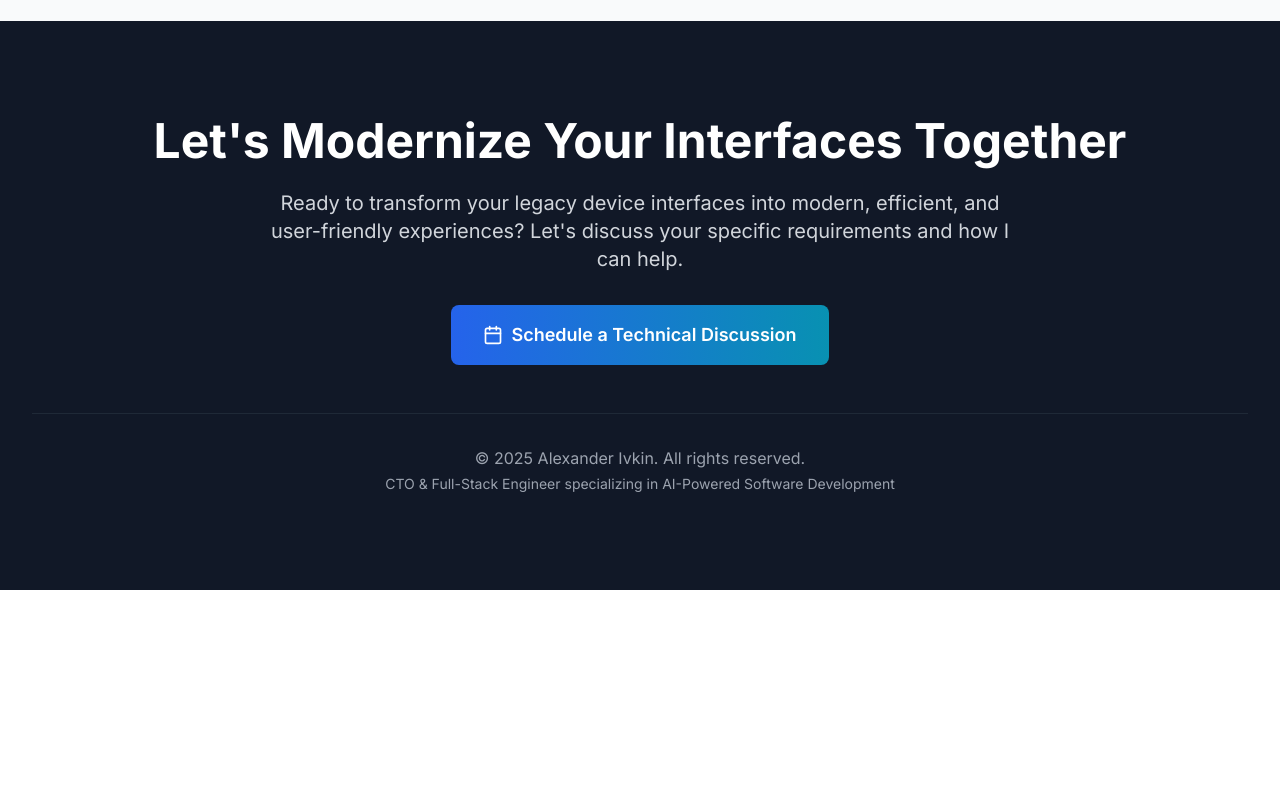
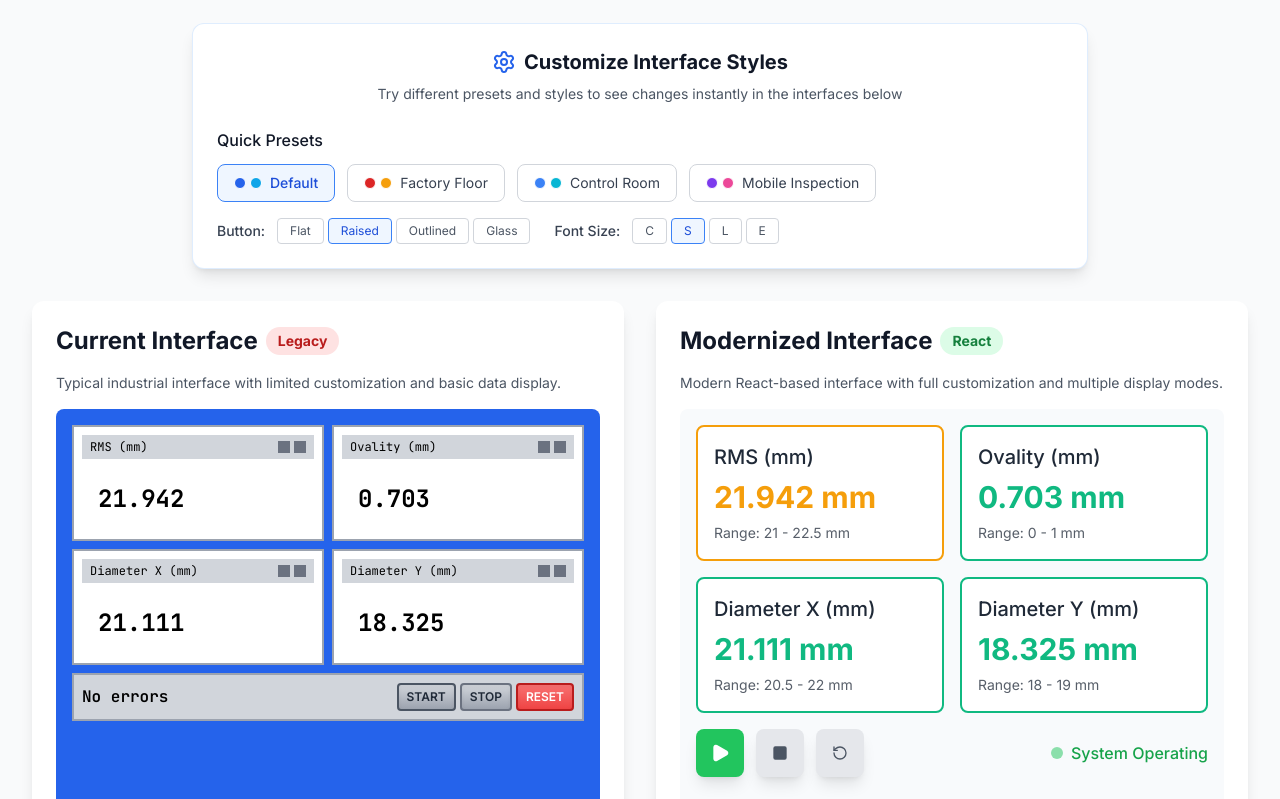
Before and after one commit to evekeen/ui-portfolio, a React (Vite) app: page / in a window 1280 px wide. Shown: the part 8340-9139 px from the top of the page. Before the commit the page ends 8930 px from the top, so only its background shows below. Built offline with nearby package versions, Linux system fonts and the light colour scheme.

Commit message:
Updated demo

```diff
--- a/src/components/sections/ZumbachDemo.tsx
+++ b/src/components/sections/ZumbachDemo.tsx
@@ -1,7 +1,7 @@
 import React, { useState, useEffect } from 'react';
 import { motion } from 'framer-motion';
-import { Play, Pause, Settings, Zap, ChevronDown, ChevronUp, DollarSign, Clock, Users, Target } from 'lucide-react';
-import { ThemeProvider } from '../../contexts/ThemeContext';
+import { Play, Pause, Settings, Zap, DollarSign, Clock, Users, Target, Square, RotateCcw } from 'lucide-react';
+import { ThemeProvider, useTheme } from '../../contexts/ThemeContext';
 import { StyleControlPanel } from '../ui/StyleControlPanel';
 import { MeasurementDisplay } from '../ui/MeasurementDisplay';
 import { IndustrialButton } from '../ui/IndustrialButton';
@@ -67,11 +67,12 @@ const LegacyInterface: React.FC<{ data: MeasurementData[] }> = ({ data }) => (
           </div>
         </div>
       ))}
-      <div className="col-span-2 border-2 border-gray-400 bg-gray-300 p-2 flex items-center justify-center">
+      <div className="col-span-2 border-2 border-gray-400 bg-gray-300 p-2 flex items-center justify-between">
         <span className="text-black font-semibold">No errors</span>
-        <div className="ml-auto flex gap-2">
-          <div className="w-6 h-6 bg-gray-500"></div>
-          <div className="w-6 h-6 bg-gray-500"></div>
+        <div className="flex gap-1">
+          <IndustrialButton variant="primary" styleOverride="industrial" className="!px-2 !py-1 !text-xs">START</IndustrialButton>
+          <IndustrialButton variant="secondary" styleOverride="industrial" className="!px-2 !py-1 !text-xs">STOP</IndustrialButton>
+          <IndustrialButton variant="danger" styleOverride="industrial" className="!px-2 !py-1 !text-xs">RESET</IndustrialButton>
         </div>
       </div>
     </div>
@@ -79,6 +80,28 @@ const LegacyInterface: React.FC<{ data: MeasurementData[] }> = ({ data }) => (
 );
 
 const ModernInterface: React.FC<{ data: MeasurementData[] }> = ({ data }) => {
+  const [isSystemRunning, setIsSystemRunning] = useState(true);
+  const { currentTheme } = useTheme();
+
+  const getButtonStyle = () => {
+    const { buttonStyle } = currentTheme.components;
+
+    const baseClasses = "w-12 h-12 flex items-center justify-center transition-all duration-200";
+
+    switch (buttonStyle) {
+      case 'flat':
+        return `${baseClasses} rounded-lg`;
+      case 'raised':
+        return `${baseClasses} rounded-lg shadow-lg hover:shadow-xl`;
+      case 'outlined':
+        return `${baseClasses} rounded-lg border-2`;
+      case 'glassmorphism':
+        return `${baseClasses} rounded-2xl backdrop-blur-md bg-white/20 border border-white/30 shadow-xl`;
+      default:
+        return `${baseClasses} rounded-full`;
+    }
+  };
+
   return (
     <div className="min-h-[400px] p-4 rounded-lg" style={{ backgroundColor: '#f8fafc' }}>
       <div className="grid grid-cols-2 gap-4 h-full">
@@ -87,14 +110,53 @@ const ModernInterface: React.FC<{ data: MeasurementData[] }> = ({ data }) => {
         ))}
       </div>
       <div className="mt-4 flex justify-between items-center">
-        <div className="flex gap-2">
-          <IndustrialButton variant="primary">Start</IndustrialButton>
-          <IndustrialButton variant="secondary">Stop</IndustrialButton>
-          <IndustrialButton variant="danger">Reset</IndustrialButton>
+        <div className="flex gap-3">
+          <button
+            onClick={() => setIsSystemRunning(true)}
+            className={`${getButtonStyle()} ${
+              isSystemRunning
+                ? 'bg-green-500 text-white shadow-lg'
+                : 'bg-gray-200 text-gray-600 hover:bg-green-100'
+            } ${currentTheme.components.buttonStyle === 'outlined' ? 'border-green-500' : ''}`}
+            title="Start System"
+          >
+            <Play className="w-5 h-5" fill={isSystemRunning ? 'white' : 'currentColor'} />
+          </button>
+          <button
+            onClick={() => setIsSystemRunning(false)}
+            className={`${getButtonStyle()} ${
+              !isSystemRunning
+                ? 'bg-red-500 text-white shadow-lg'
+                : 'bg-gray-200 text-gray-600 hover:bg-red-100'
+            } ${currentTheme.components.buttonStyle === 'outlined' ? 'border-red-500' : ''}`}
+            title="Stop System"
+          >
+            <Square className="w-4 h-4" fill={!isSystemRunning ? 'white' : 'currentColor'} />
+          </button>
+          <button
+            onClick={() => {
+              setIsSystemRunning(false);
+              setTimeout(() => setIsSystemRunning(true), 500);
+            }}
+            className={`${getButtonStyle()} bg-gray-200 text-gray-600 hover:bg-blue-100 hover:text-blue-600 ${
+              currentTheme.components.buttonStyle === 'outlined' ? 'border-blue-500' : ''
+            }`}
+            title="Reset System"
+          >
+            <RotateCcw className="w-4 h-4" />
+          </button>
         </div>
-        <div className="flex items-center gap-2 text-green-600">
-          <div className="w-3 h-3 bg-green-500 rounded-full animate-pulse"></div>
-          <span className="font-medium">System Operating</span>
+        <div className="flex items-center gap-2">
+          <div className={`w-3 h-3 rounded-full ${
+            isSystemRunning
+              ? 'bg-green-500 animate-pulse'
+              : 'bg-red-500'
+          }`}></div>
+          <span className={`font-medium ${
+            isSystemRunning ? 'text-green-600' : 'text-red-600'
+          }`}>
+            {isSystemRunning ? 'System Operating' : 'System Stopped'}
+          </span>
         </div>
       </div>
     </div>
@@ -104,7 +166,6 @@ const ModernInterface: React.FC<{ data: MeasurementData[] }> = ({ data }) => {
 const ZumbachDemoContent: React.FC = () => {
   const [measurementData, setMeasurementData] = useState<MeasurementData[]>(generateMeasurementData());
   const [isRunning, setIsRunning] = useState(true);
-  const [isDemoOpen, setIsDemoOpen] = useState(false);
 
   useEffect(() => {
     if (!isRunning) return;
@@ -241,66 +302,46 @@ const ZumbachDemoContent: React.FC = () => {
           </Button>
         </motion.div>
 
-        {/* Interactive Demo Toggle */}
+        {/* Interactive Demo Section */}
         <motion.div
           initial={{ opacity: 0, y: 30 }}
           whileInView={{ opacity: 1, y: 0 }}
           transition={{ duration: 0.8, delay: 0.6 }}
           viewport={{ once: true }}
-          className="text-center mb-8"
+          className="text-center mb-16"
         >
-          <button
-            onClick={() => setIsDemoOpen(!isDemoOpen)}
-            className="inline-flex items-center gap-3 bg-white rounded-xl shadow-lg border border-gray-200 px-6 py-4 hover:shadow-xl transition-all"
-          >
-            <Settings className="w-6 h-6 text-blue-600" />
-            <span className="text-lg font-semibold text-gray-900">
-              {isDemoOpen ? 'Hide' : 'View'} Interactive UI Demo
-            </span>
-            {isDemoOpen ? <ChevronUp className="w-5 h-5 text-gray-500" /> : <ChevronDown className="w-5 h-5 text-gray-500" />}
-          </button>
+          <h2 className="text-4xl sm:text-5xl font-bold text-gray-900 mb-6">
+            Interactive UI Demo
+          </h2>
+          <p className="text-xl text-gray-600 max-w-4xl mx-auto mb-12">
+            Experience how device interfaces can be modernized with customizable components,
+            real-time data visualization, and industrial-grade design patterns.
+          </p>
         </motion.div>
 
-        {/* Collapsible Demo Section */}
-        {isDemoOpen && (
-          <motion.div
-            initial={{ opacity: 0, height: 0 }}
-            animate={{ opacity: 1, height: 'auto' }}
-            exit={{ opacity: 0, height: 0 }}
-            transition={{ duration: 0.5 }}
-            className="overflow-hidden"
-          >
+        <motion.div
+          initial={{ opacity: 0, y: 30 }}
+          whileInView={{ opacity: 1, y: 0 }}
+          transition={{ duration: 0.8, delay: 0.8 }}
+          viewport={{ once: true }}
+        >
             <div className="text-center mb-8">
-              <p className="text-lg text-gray-600 max-w-3xl mx-auto mb-6">
-                Experience how device interfaces can be modernized with customizable components,
-                real-time data visualization, and industrial-grade design patterns.
-              </p>
 
-              <div className="flex justify-center items-center gap-4 mb-8">
-                <button
-                  onClick={() => setIsRunning(!isRunning)}
-                  className="flex items-center gap-2 bg-blue-600 text-white px-4 py-2 rounded-lg hover:bg-blue-700 transition-colors"
-                >
-                  {isRunning ? <Pause className="w-4 h-4" /> : <Play className="w-4 h-4" />}
-                  {isRunning ? 'Pause' : 'Start'} Real-time Data
-                </button>
-              </div>
-
-              {/* Embedded Style Control Panel */}
+              {/* Style Control Panel */}
               <motion.div
                 initial={{ opacity: 0, y: 20 }}
                 animate={{ opacity: 1, y: 0 }}
                 transition={{ duration: 0.6, delay: 0.2 }}
                 className="mb-8"
               >
-                <div className="bg-white rounded-xl shadow-lg border border-blue-200/50 p-4">
-                  <div className="text-center mb-4">
-                    <h3 className="text-lg font-bold text-gray-900 mb-1 flex items-center justify-center gap-2">
-                      <Settings className="w-5 h-5 text-blue-600" />
-                      Customize Interface
+                <div className="bg-white rounded-xl shadow-lg border border-blue-200/50 p-6 max-w-4xl mx-auto">
+                  <div className="text-center mb-6">
+                    <h3 className="text-xl font-bold text-gray-900 mb-2 flex items-center justify-center gap-2">
+                      <Settings className="w-6 h-6 text-blue-600" />
+                      Customize Interface Styles
                     </h3>
                     <p className="text-sm text-gray-600">
-                      Try different styles and see changes instantly below
+                      Try different presets and styles to see changes instantly in the interfaces below
                     </p>
                   </div>
                   <StyleControlPanel embedded={true} />
@@ -321,7 +362,7 @@ const ZumbachDemoContent: React.FC = () => {
                 Current Interface
                 <span className="text-sm bg-red-100 text-red-700 px-3 py-1 rounded-full">Legacy</span>
               </h3>
-              <p className="text-gray-600 mb-4">
+              <p className="text-gray-600 mb-4 text-sm">
                 Typical industrial interface with limited customization and basic data display.
               </p>
               <LegacyInterface data={measurementData} />
@@ -350,7 +391,7 @@ const ZumbachDemoContent: React.FC = () => {
                 Modernized Interface
                 <span className="text-sm bg-green-100 text-green-700 px-3 py-1 rounded-full">React</span>
               </h3>
-              <p className="text-gray-600 mb-4">
+              <p className="text-gray-600 mb-4 text-sm">
                 Modern React-based interface with full customization and multiple display modes.
               </p>
               <ModernInterface data={measurementData} />
@@ -407,8 +448,7 @@ const ZumbachDemoContent: React.FC = () => {
             </p>
           </div>
         </motion.div>
-          </motion.div>
-        )}
+        </motion.div>
       </div>
     </div>
   );
--- a/src/components/ui/IndustrialButton.tsx
+++ b/src/components/ui/IndustrialButton.tsx
@@ -4,11 +4,13 @@ import { useTheme } from '../../contexts/ThemeContext';
 interface IndustrialButtonProps extends ButtonHTMLAttributes<HTMLButtonElement> {
   children: React.ReactNode;
   variant?: 'primary' | 'secondary' | 'danger';
+  styleOverride?: 'modern' | 'industrial' | 'glass' | 'neon';
 }
 
 export const IndustrialButton: React.FC<IndustrialButtonProps> = ({
   children,
   variant = 'primary',
+  styleOverride,
   className = '',
   ...props
 }) => {
@@ -17,6 +19,7 @@ export const IndustrialButton: React.FC<IndustrialButtonProps> = ({
   const getButtonStyles = () => {
     const { buttonStyle } = currentTheme.components;
     const scale = currentTheme.typography.scale;
+    const effectiveStyle = styleOverride || buttonStyle;
 
     const scaleClasses = {
       compact: 'px-3 py-2 text-sm',
@@ -25,46 +28,95 @@ export const IndustrialButton: React.FC<IndustrialButtonProps> = ({
       'extra-large': 'px-8 py-4 text-xl',
     };
 
-    const baseClasses = `font-semibold transition-all duration-200 ${scaleClasses[scale]} ${
-      buttonStyle === 'flat' ? 'border-none' :
-      buttonStyle === 'raised' ? 'shadow-lg hover:shadow-xl' :
-      buttonStyle === 'outlined' ? 'border-2 bg-transparent' :
-      'backdrop-blur-sm border border-white/20'
-    }`;
+    // Style-specific base classes
+    const styleClasses = {
+      modern: 'rounded-xl border-none shadow-md hover:shadow-lg transform hover:scale-105',
+      industrial: 'rounded border-2 shadow-inner bg-gradient-to-b from-gray-300 to-gray-400 text-gray-800',
+      glass: 'rounded-2xl backdrop-blur-md bg-white/20 border border-white/30 shadow-xl',
+      neon: 'rounded-lg border-2 shadow-lg hover:shadow-2xl hover:shadow-current/50',
+      flat: 'border-none rounded-md',
+      raised: 'shadow-lg hover:shadow-xl rounded-md',
+      outlined: 'border-2 bg-transparent rounded-md',
+      glassmorphism: 'backdrop-blur-sm border border-white/20 rounded-lg'
+    };
 
-    const variantClasses = {
-      primary: buttonStyle === 'outlined'
+    const baseClasses = `font-semibold transition-all duration-200 ${scaleClasses[scale]} ${styleClasses[effectiveStyle] || styleClasses.flat}`;
+
+    const getVariantColors = () => {
+      if (effectiveStyle === 'industrial') {
+        return {
+          primary: 'border-gray-600 hover:bg-gray-500 hover:text-white',
+          secondary: 'border-gray-500 hover:bg-gray-400',
+          danger: 'border-red-700 bg-gradient-to-b from-red-400 to-red-500 text-white hover:from-red-500 hover:to-red-600'
+        };
+      }
+
+      if (effectiveStyle === 'neon') {
+        return {
+          primary: 'border-cyan-400 bg-gradient-to-r from-blue-600 to-cyan-600 text-white hover:from-blue-500 hover:to-cyan-500',
+          secondary: 'border-purple-400 bg-gradient-to-r from-purple-600 to-pink-600 text-white hover:from-purple-500 hover:to-pink-500',
+          danger: 'border-red-400 bg-gradient-to-r from-red-600 to-orange-600 text-white hover:from-red-500 hover:to-orange-500'
+        };
+      }
+
+      if (effectiveStyle === 'glass') {
+        return {
+          primary: 'text-blue-800 hover:bg-white/30',
+          secondary: 'text-purple-800 hover:bg-white/30',
+          danger: 'text-red-800 hover:bg-white/30'
+        };
+      }
+
+      // Modern and default styles
+      return {
+        primary: effectiveStyle === 'outlined'
           ? `border-[${currentTheme.colors.primary}] text-[${currentTheme.colors.primary}] hover:bg-[${currentTheme.colors.primary}] hover:text-white`
           : `bg-[${currentTheme.colors.primary}] text-white hover:opacity-90`,
-      secondary: buttonStyle === 'outlined'
+        secondary: effectiveStyle === 'outlined'
           ? `border-[${currentTheme.colors.secondary}] text-[${currentTheme.colors.secondary}] hover:bg-[${currentTheme.colors.secondary}] hover:text-white`
           : `bg-[${currentTheme.colors.secondary}] text-white hover:opacity-90`,
-      danger: buttonStyle === 'outlined'
+        danger: effectiveStyle === 'outlined'
           ? `border-[${currentTheme.colors.error}] text-[${currentTheme.colors.error}] hover:bg-[${currentTheme.colors.error}] hover:text-white`
           : `bg-[${currentTheme.colors.error}] text-white hover:opacity-90`,
       };
+    };
 
+    const variantClasses = getVariantColors();
     return `${baseClasses} ${variantClasses[variant]}`;
+  };
+
+  const getInlineStyles = () => {
+    const effectiveStyle = styleOverride || currentTheme.components.buttonStyle;
+
+    // For special styles, don't override with theme colors
+    if (['industrial', 'neon', 'glass'].includes(effectiveStyle)) {
+      return {
+        fontFamily: currentTheme.typography.fontFamily,
+      };
+    }
+
+    // Default theme-based styling
+    return {
+      backgroundColor: effectiveStyle === 'outlined' ? 'transparent' :
+        variant === 'primary' ? currentTheme.colors.primary :
+        variant === 'secondary' ? currentTheme.colors.secondary :
+        currentTheme.colors.error,
+      borderColor: effectiveStyle === 'outlined' ?
+        (variant === 'primary' ? currentTheme.colors.primary :
+         variant === 'secondary' ? currentTheme.colors.secondary :
+         currentTheme.colors.error) : 'transparent',
+      color: effectiveStyle === 'outlined' ?
+        (variant === 'primary' ? currentTheme.colors.primary :
+         variant === 'secondary' ? currentTheme.colors.secondary :
+         currentTheme.colors.error) : 'white',
+      fontFamily: currentTheme.typography.fontFamily,
+    };
   };
 
   return (
     <button
       className={`${getButtonStyles()} ${className}`}
-      style={{
-        backgroundColor: currentTheme.components.buttonStyle === 'outlined' ? 'transparent' :
-          variant === 'primary' ? currentTheme.colors.primary :
-          variant === 'secondary' ? currentTheme.colors.secondary :
-          currentTheme.colors.error,
-        borderColor: currentTheme.components.buttonStyle === 'outlined' ?
-          (variant === 'primary' ? currentTheme.colors.primary :
-           variant === 'secondary' ? currentTheme.colors.secondary :
-           currentTheme.colors.error) : 'transparent',
-        color: currentTheme.components.buttonStyle === 'outlined' ?
-          (variant === 'primary' ? currentTheme.colors.primary :
-           variant === 'secondary' ? currentTheme.colors.secondary :
-           currentTheme.colors.error) : 'white',
-        fontFamily: currentTheme.typography.fontFamily,
-      }}
+      style={getInlineStyles()}
       {...props}
     >
       {children}
--- a/src/components/ui/StyleControlPanel.tsx
+++ b/src/components/ui/StyleControlPanel.tsx
@@ -39,7 +39,7 @@ export const StyleControlPanel: React.FC<StyleControlPanelProps> = ({ embedded =
       <div className="space-y-4">
         {/* Quick Presets - Horizontal Layout */}
         <div>
-          <h4 className="font-medium text-gray-900 mb-3">Quick Presets</h4>
+          <h4 className="font-medium text-gray-900 mb-3 text-left">Quick Presets</h4>
           <div className="flex gap-3 flex-wrap">
             {Object.entries(presetConfigs).map(([id, preset]) => (
               <button
@@ -64,13 +64,6 @@ export const StyleControlPanel: React.FC<StyleControlPanelProps> = ({ embedded =
                 <span className="text-sm">{preset.name}</span>
               </button>
             ))}
-            <button
-              onClick={resetTheme}
-              className="px-3 py-2 bg-gray-100 hover:bg-gray-200 text-gray-600 rounded-lg transition-colors flex items-center gap-1 text-sm"
-            >
-              <RotateCcw className="w-3 h-3" />
-              Reset
-            </button>
           </div>
         </div>
 
@@ -98,7 +91,7 @@ export const StyleControlPanel: React.FC<StyleControlPanelProps> = ({ embedded =
           </div>
 
           <div className="flex items-center gap-3">
-            <span className="text-sm font-medium text-gray-700">Size:</span>
+            <span className="text-sm font-medium text-gray-700">Font Size:</span>
             <div className="flex gap-1">
               {typographyScales.map((scale) => (
                 <button
--- a/src/contexts/ThemeContext.tsx
+++ b/src/contexts/ThemeContext.tsx
@@ -34,6 +34,29 @@ const defaultTheme: IndustrialTheme = {
 };
 
 const presetConfigs: Record<string, IndustrialTheme> = {
+  'default': {
+    id: 'default',
+    name: 'Default',
+    colors: {
+      primary: '#2563eb',
+      secondary: '#64748b',
+      accent: '#0ea5e9',
+      background: '#ffffff',
+      text: '#1f2937',
+      error: '#dc2626',
+      warning: '#f59e0b',
+      success: '#10b981',
+    },
+    typography: {
+      scale: 'standard',
+      fontFamily: 'Inter',
+    },
+    components: {
+      buttonStyle: 'raised',
+      cardLayout: 'spacious',
+      dataDisplay: 'numeric',
+    },
+  },
   'factory-floor': {
     id: 'factory-floor',
     name: 'Factory Floor',
```
Lines whose indentation alone changed are shown as unchanged.
